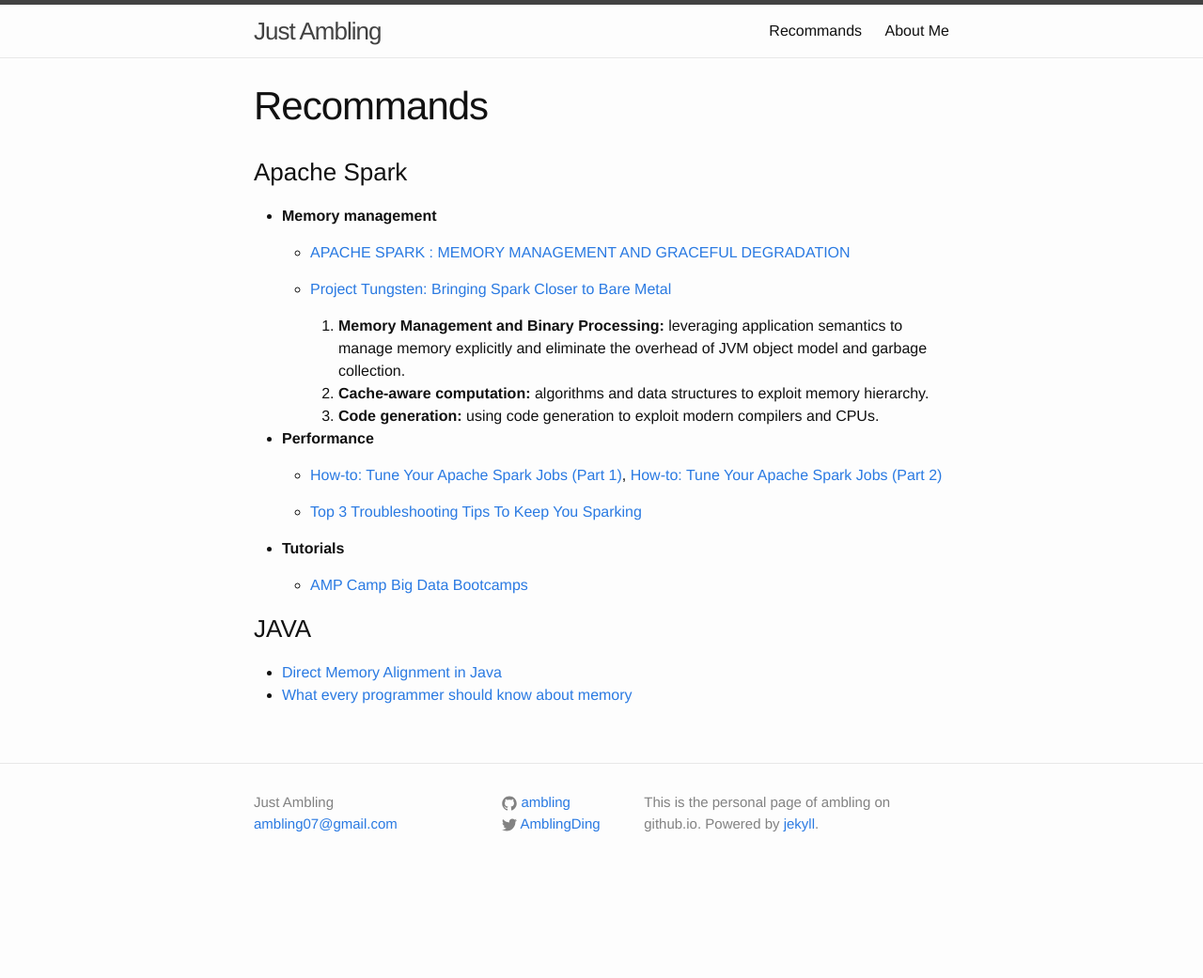
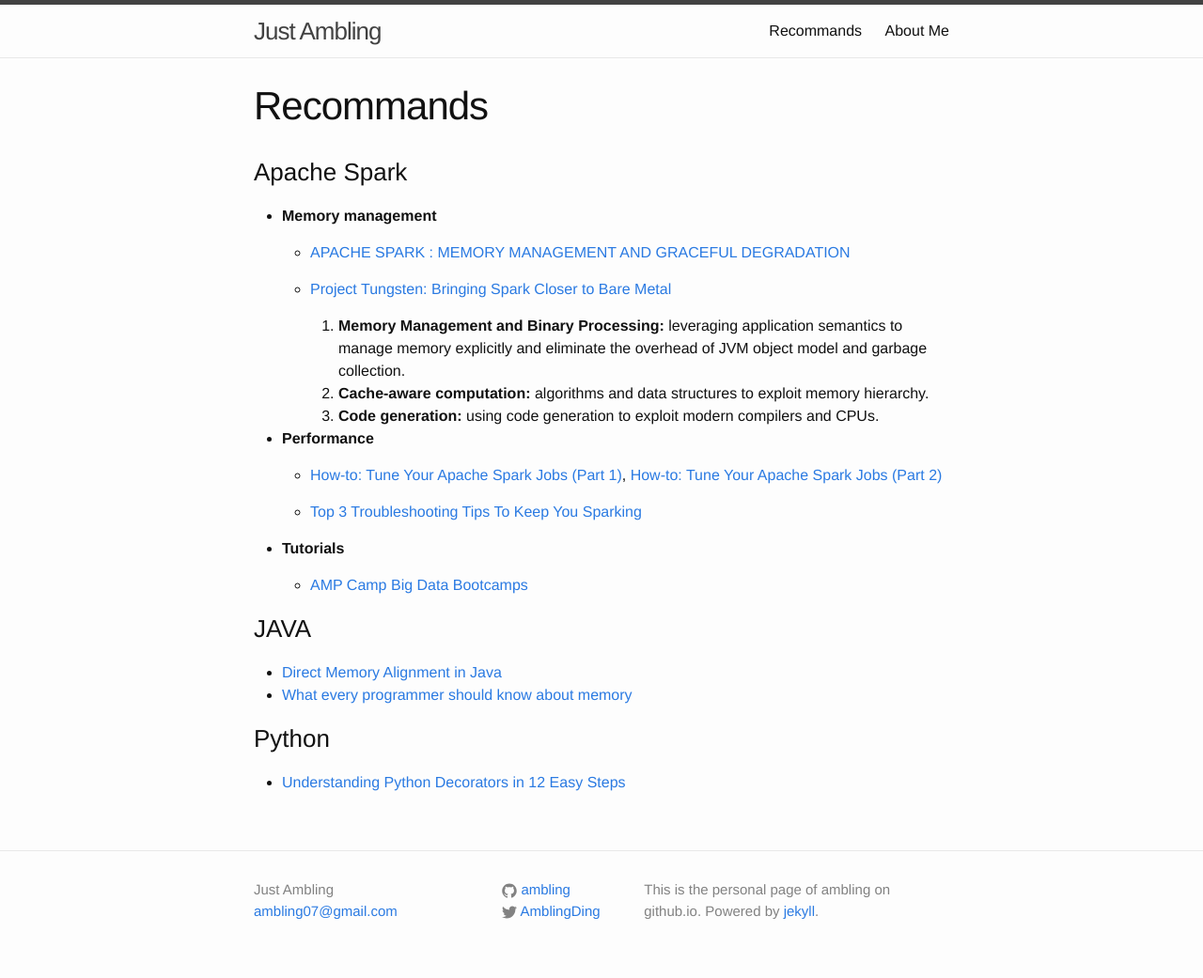
Before and after one commit to ambling/ambling.github.io, a Jekyll site: the page built from 00-recommands.md, in a window 1280 px wide. Shown: the whole page at 94% size. Built offline with Jekyll 4.4.1, drawn with Linux system fonts in a browser that asks for light colours; before the commit the page ends 948 px from its top, so only the background shows below that.

Commit message:
add python

```diff
--- a/00-recommands.md
+++ b/00-recommands.md
@@ -27,3 +27,6 @@ permalink: /recommands/
 ### JAVA
 - [Direct Memory Alignment in Java](http://psy-lob-saw.blogspot.jp/2013/01/direct-memory-alignment-in-java.html)
 - [What every programmer should know about memory](http://lwn.net/Articles/250967/)
+
+### Python
+- [Understanding Python Decorators in 12 Easy Steps](https://dzone.com/articles/understanding-python)
```
